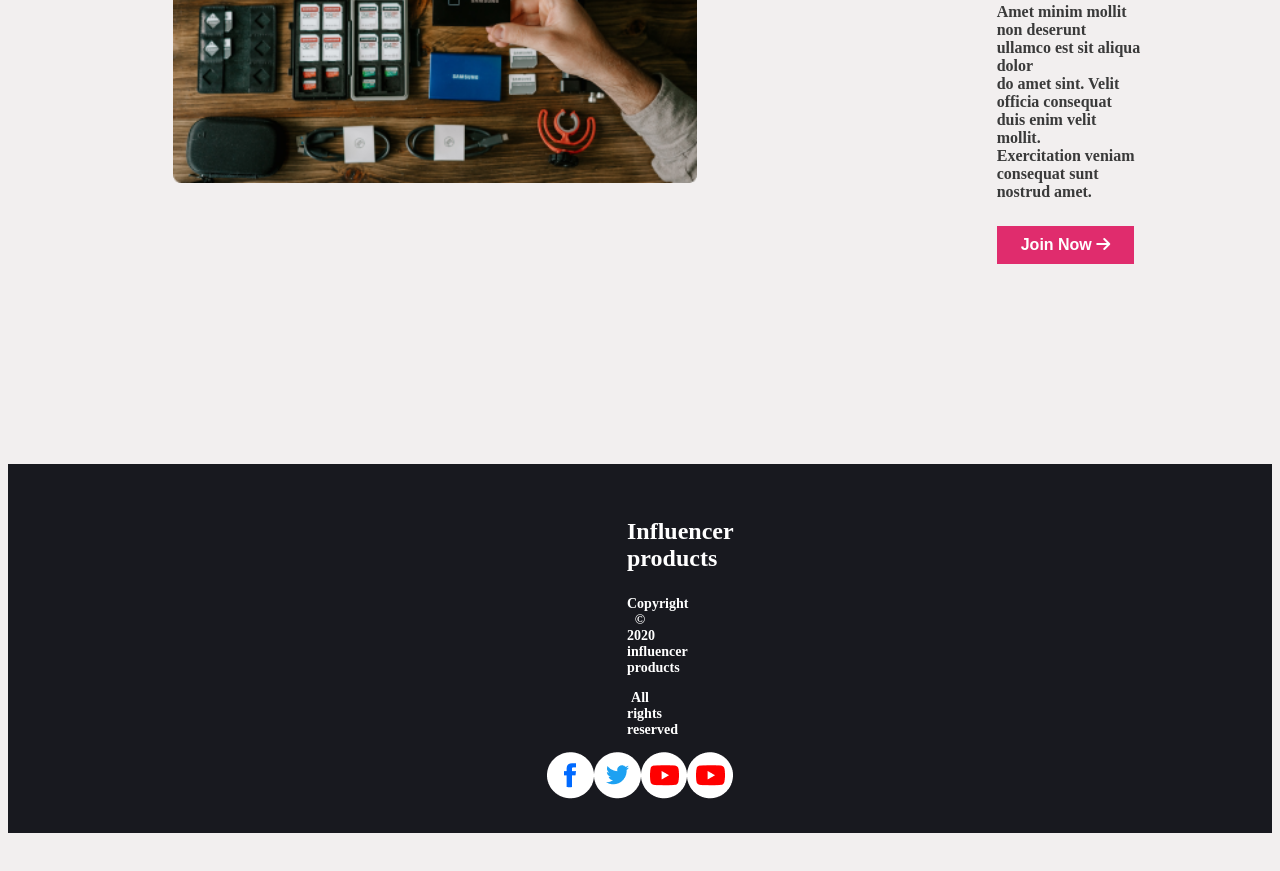
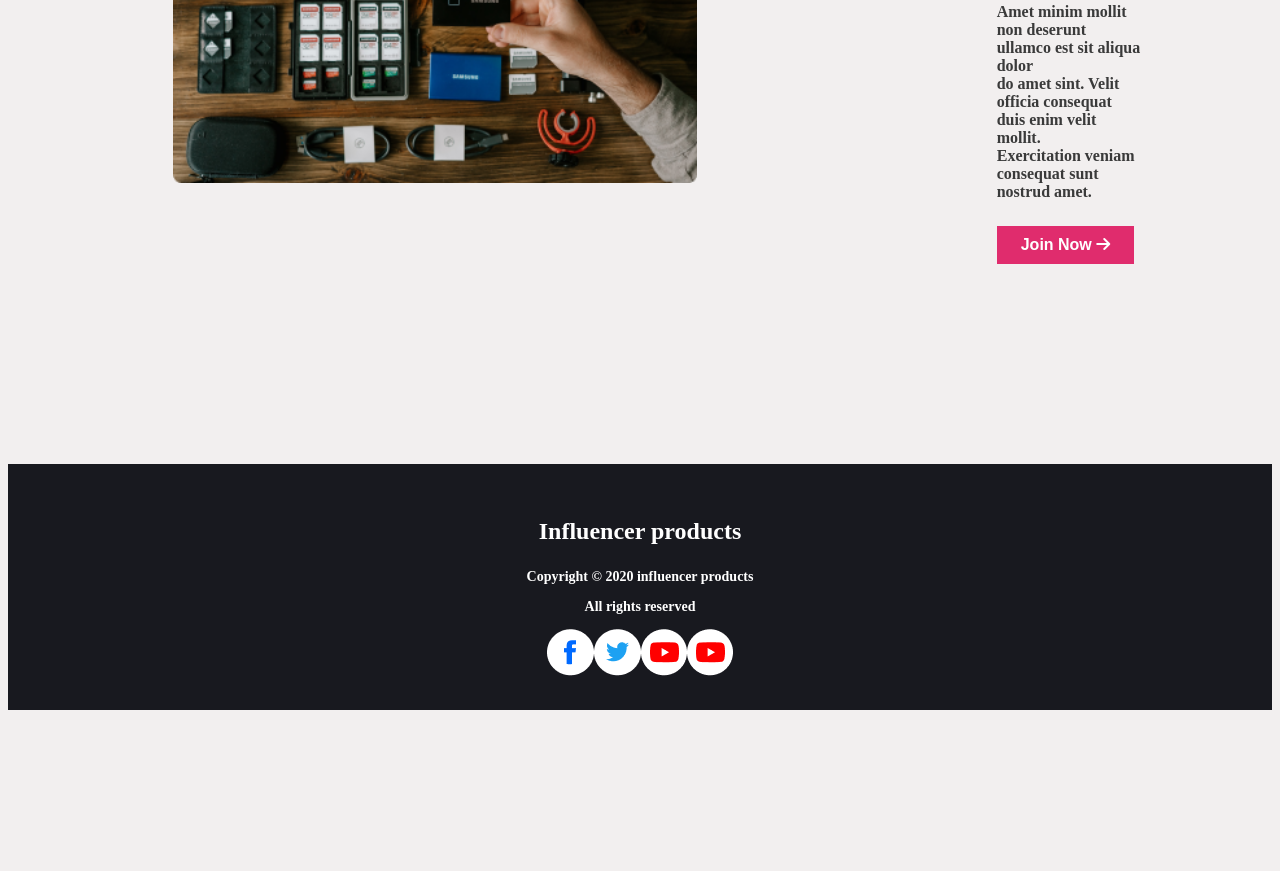
Before and after one commit to ajmalchy/influencer-gear-practice, a plain HTML site: page index.html in a window 1280 px wide. Shown: the part 3295-4166 px from the top of the page. After the commit the page ends 4013 px from the top, so only its background shows below. Drawn offline with Linux system fonts and the light colour scheme.

Commit message:
background margin fixed

```diff
--- a/index.html
+++ b/index.html
@@ -233,7 +233,7 @@
             </div>
         </section>
     </main>
-    <footer>
+    <section class="last-part">
         <div class="footer-content">
             <h3 class="footer-title">Influencer products</h3>
             <p class="footer-description">Copyright © 2020 influencer products</p>
@@ -246,7 +246,7 @@
 
             </div>
         </div>
-    </footer>
+    </section>
 </body>
 
 </html>
--- a/styles/styles.css
+++ b/styles/styles.css
@@ -169,14 +169,15 @@ nav li{
     background-color:#E02C6D ;
     padding: 10px 24px;
 }
-footer{
+.last-part{
     color: #FFFFFF;
     background-color: #18191F;
+    background-repeat: no-repeat;
     text-align: center;
 
 }
 .footer-content{
-    margin: 50px 589px 50px 589px;
+    /* margin: 50px 589px 50px 589px; */
     padding: 30px;
 
 }
```
